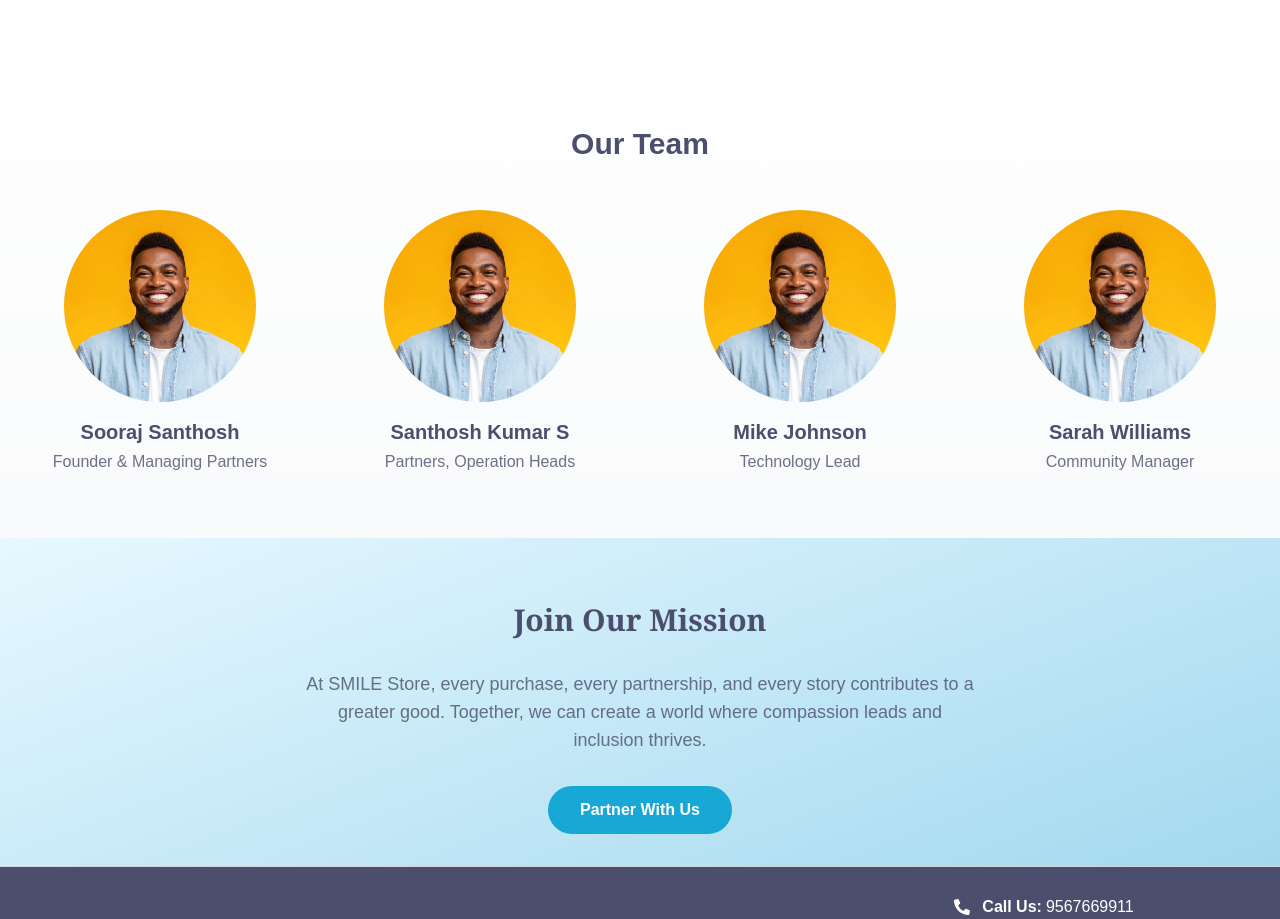
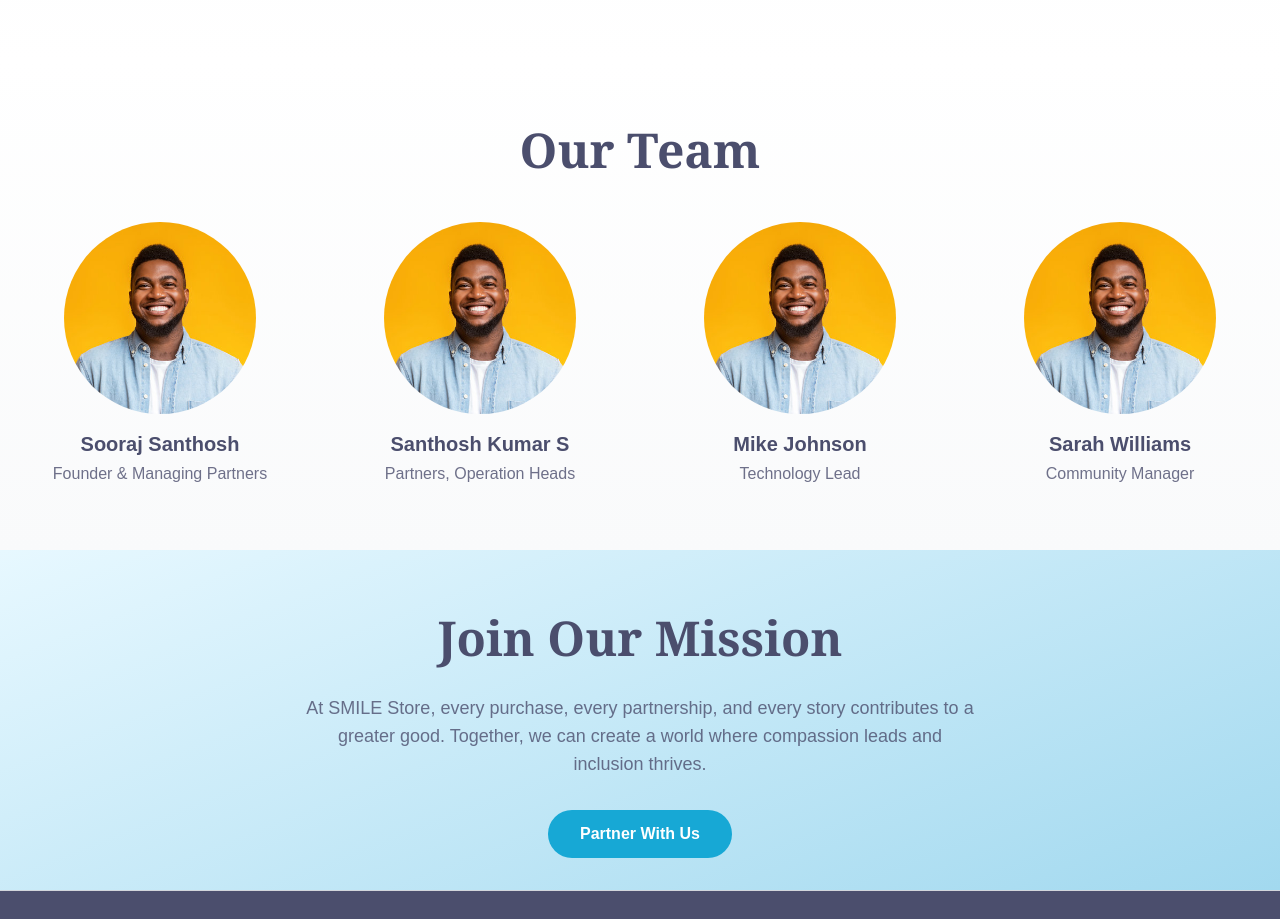
Before and after one commit to Barabari-Project/smile-store, a Next.js app: page /about in a window 1280 px wide. Shown: the part 1604-2523 px from the top of the page. Built offline with nearby package versions, Linux system fonts and the light colour scheme.

Commit message:
[Text Fix] : Fixed the text on the about us page

```diff
--- a/src/app/about/page.tsx
+++ b/src/app/about/page.tsx
@@ -156,7 +156,7 @@ const Page = () => {
       {/* Team Section */}
       <section className="py-16 bg-gradient-to-b from-light to-gray-50">
         <div className="container mx-auto px-4">
-          <h2 className="text-3xl font-bold text-center text-ultravioletBlue mb-12 font-poppins">Our Team</h2>
+          <h2 className="text-5xl font-bold text-center text-ultravioletBlue mb-12 font-serif">Our Team</h2>
           <div className="grid md:grid-cols-2 lg:grid-cols-4 gap-8">
             <motion.div
               initial={{ opacity: 0, y: 20 }}
@@ -241,7 +241,7 @@ const Page = () => {
       {/* Call to Action Section */}
       <section className="pt-16 bg-gradient-to-br from-lightBlue to-secondaryBlue">
         <div className="container mx-auto px-4 text-center pb-2">
-          <h2 className="text-3xl font-bold text-ultravioletBlue mb-8 font-serif">Join Our Mission</h2>
+          <h2 className="text-5xl font-bold text-ultravioletBlue mb-8 font-serif">Join Our Mission</h2>
           <p className="text-lg text-ultravioletBlue/80 mb-8 max-w-2xl mx-auto font-poppins">
           At SMILE Store, every purchase, every partnership, and every story contributes to a greater good. Together, we can create a world where compassion leads and inclusion thrives.
 
```
